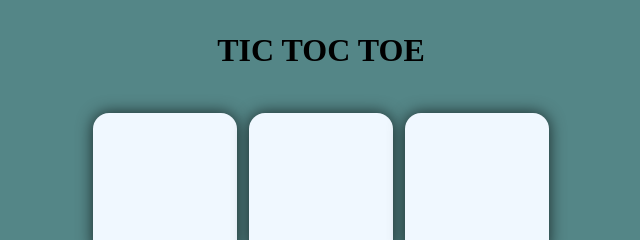
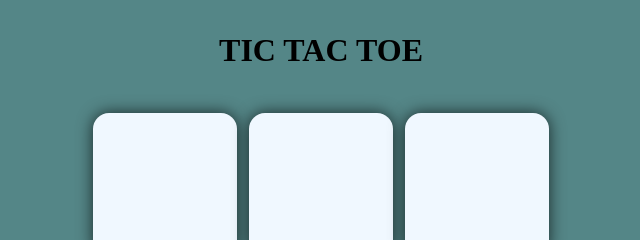
Before and after one commit to vishnuchoudhary764/Tic-Tac-Toe-game, a plain HTML site: page index.html in a window 1280 px wide. Shown: the top 240 px of the page, 319-959 px from the left. Drawn offline with Linux system fonts and the light colour scheme.

Commit message:
Update index.html
edit

```diff
--- a/index.html
+++ b/index.html
@@ -10,7 +10,7 @@
 <body>
     <main>
 
-        <div class="gamename"><h1>TIC TOC TOE</h1></div>
+        <div class="gamename"><h1>TIC TAC TOE</h1></div>
         <div class="msg-container hide">
             <p id="msg"></p>
             <div class="btn">
```
